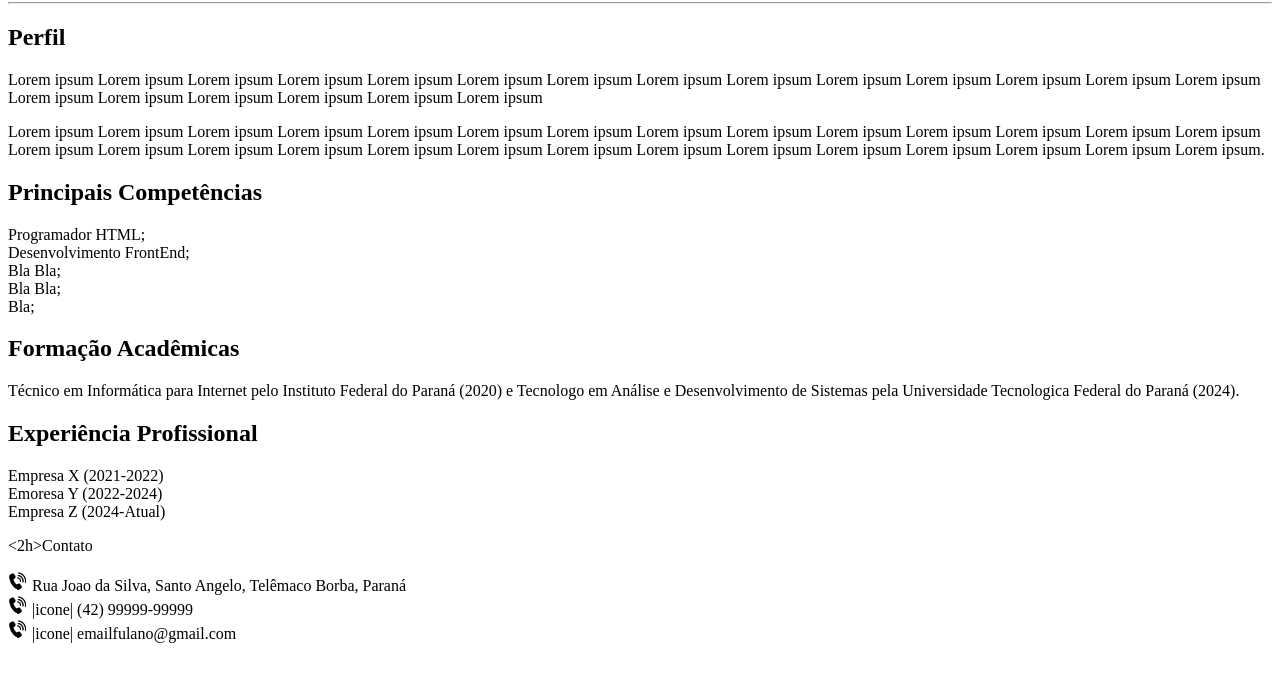
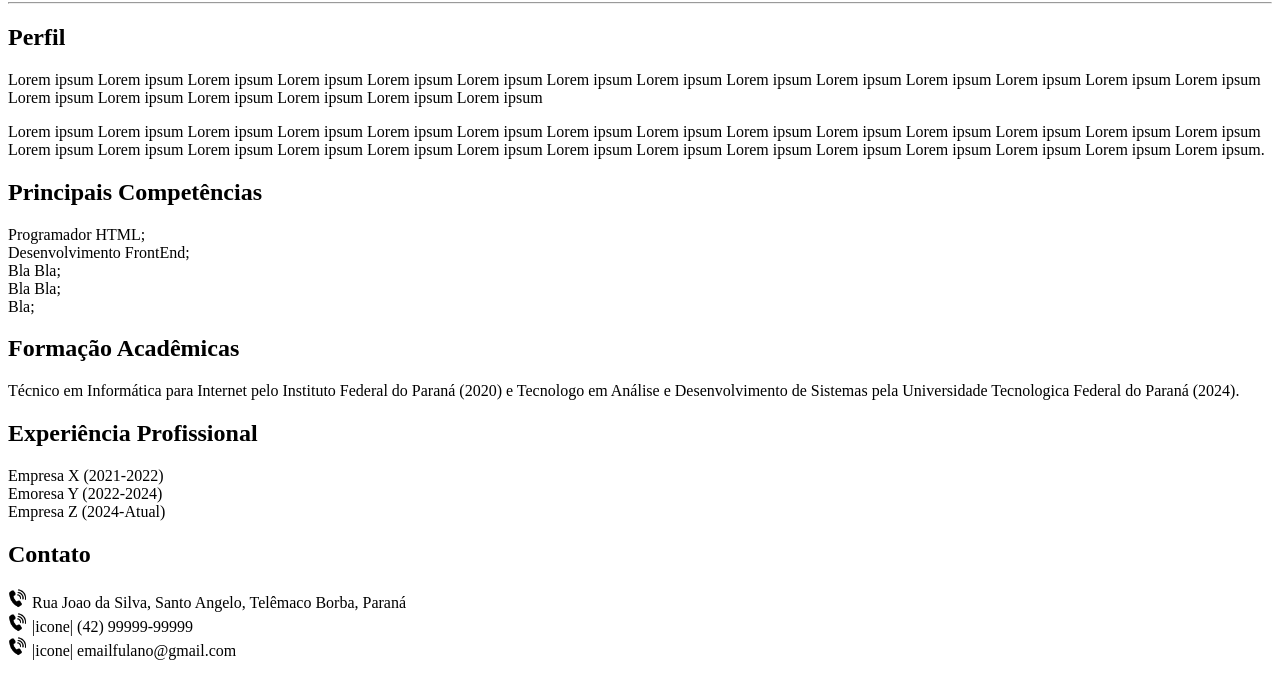
Before and after one commit to 2joao2/Curriculo_FulanoTal, a plain HTML site: page index.html in a window 1280 px wide. Shown: the part 220-896 px from the top of the page. Drawn offline with Linux system fonts and the light colour scheme.

Commit message:
atualizasao

```diff
--- a/index.html
+++ b/index.html
@@ -28,7 +28,7 @@
             Emoresa Y (2022-2024) <br>
             Empresa Z (2024-Atual) <br>
         </p>
-        <2h>Contato</2h>
+        <h2>Contato</h2>
         <p>
             <img src="./images/telefone.png" width="20" height="20"> Rua Joao da Silva, Santo Angelo, Telêmaco Borba, Paraná <br>
            <img src="./images/telefone.png" width="20" height="20"> |icone| (42) 99999-99999 <br>
```
